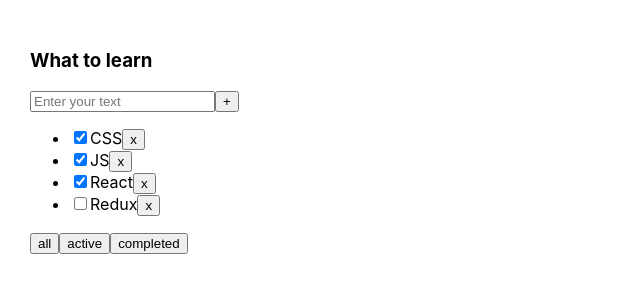
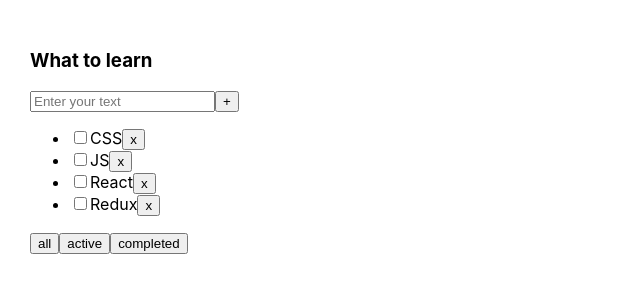
Before and after one commit to DmitryMN/incubator-todolist, a React (Create React App) app: page / in a window 1280 px wide. Shown: the top 300 px of the page, without its empty margins (0-640 px from the left). Built offline with nearby package versions, Linux system fonts and the light colour scheme.

Commit message:
add input checkbox event

```diff
--- a/src/App.tsx
+++ b/src/App.tsx
@@ -44,9 +44,18 @@
         setTasks([ newTask, ...tasks]);
     }
 
+    const changeStatus = (taskId: string, isDone: boolean) => {
+        console.log(taskId);
+        let task = tasks.find(item => item.id === taskId);
+        if(task) {
+            task.isDone = isDone;
+        }
+        setTasks([...tasks])
+    }
+
     return (
         <div className="App">
-            <ToDoList title="What to learn" tasks={tasksForTodolist} remove_task={removeTask} changeFilter={changeFilter} addTask={addTask}/>
+            <ToDoList title="What to learn" tasks={tasksForTodolist} remove_task={removeTask} changeFilter={changeFilter} addTask={addTask} changeStatus={changeStatus}/>
         </div>
     );
 }
--- a/src/components/ToDoList.tsx
+++ b/src/components/ToDoList.tsx
@@ -1,4 +1,4 @@
-import React, {ChangeEvent, KeyboardEvent, useState} from "react";
+import React, {ChangeEvent, useState} from "react";
 import {ButtonChange} from "./ElementComponents/ButtonChange";
 import {FilterValuesType} from "../App";
 import {Input} from "./ElementComponents/Input";
@@ -15,6 +15,7 @@
     remove_task: (id: string) => void,
     changeFilter: (value: FilterValuesType) => void
     addTask: (title: string) => void
+    changeStatus: (taskId: string, isDone: boolean) => void
 }
 
 const ToDoList = (props: propsToDoListType) => {
@@ -35,22 +36,26 @@
         props.changeFilter(value);
     }
 
+
     return(
         <div>
             <h3>{props.title}</h3>
-            <Input title={title} setTitle={setTitle} addTask={addTask}/>
+            <Input title={title} setTitle={setTitle} addTask={addTask} />
             <ButtonChange name={"+"} callBack={addTask}/>
             <ul>
                 {props.tasks.map(elem => {
-                    return <li key={elem.id}><input type="checkbox" checked={elem.isDone}/>
+                    const onChangeStatusHandler = (e: ChangeEvent<HTMLInputElement>) => {
+                        props.changeStatus(elem.id, e.currentTarget.checked)
+                    }
+                    return <li key={elem.id}><input type="checkbox" onChange={onChangeStatusHandler} />
                     <span>{elem.title}</span>
-                    <ButtonChange name={"x"} callBack={() => onRemoveTaskHandler(elem.id)}/>
+                    <ButtonChange name={"x"} callBack={() => onRemoveTaskHandler(elem.id)} />
                 </li>})}
             </ul>
             <div>
-                <ButtonChange name={"all"} callBack={() => changeFilterHandler("all")}/>
-                <ButtonChange name={"active"} callBack={() => changeFilterHandler("active")}/>
-                <ButtonChange name={"completed"} callBack={() => changeFilterHandler("completed")}/>
+                <ButtonChange name={"all"} callBack={() => changeFilterHandler("all")} />
+                <ButtonChange name={"active"} callBack={() => changeFilterHandler("active")} />
+                <ButtonChange name={"completed"} callBack={() => changeFilterHandler("completed")} />
             </div>
         </div>
     );
```
